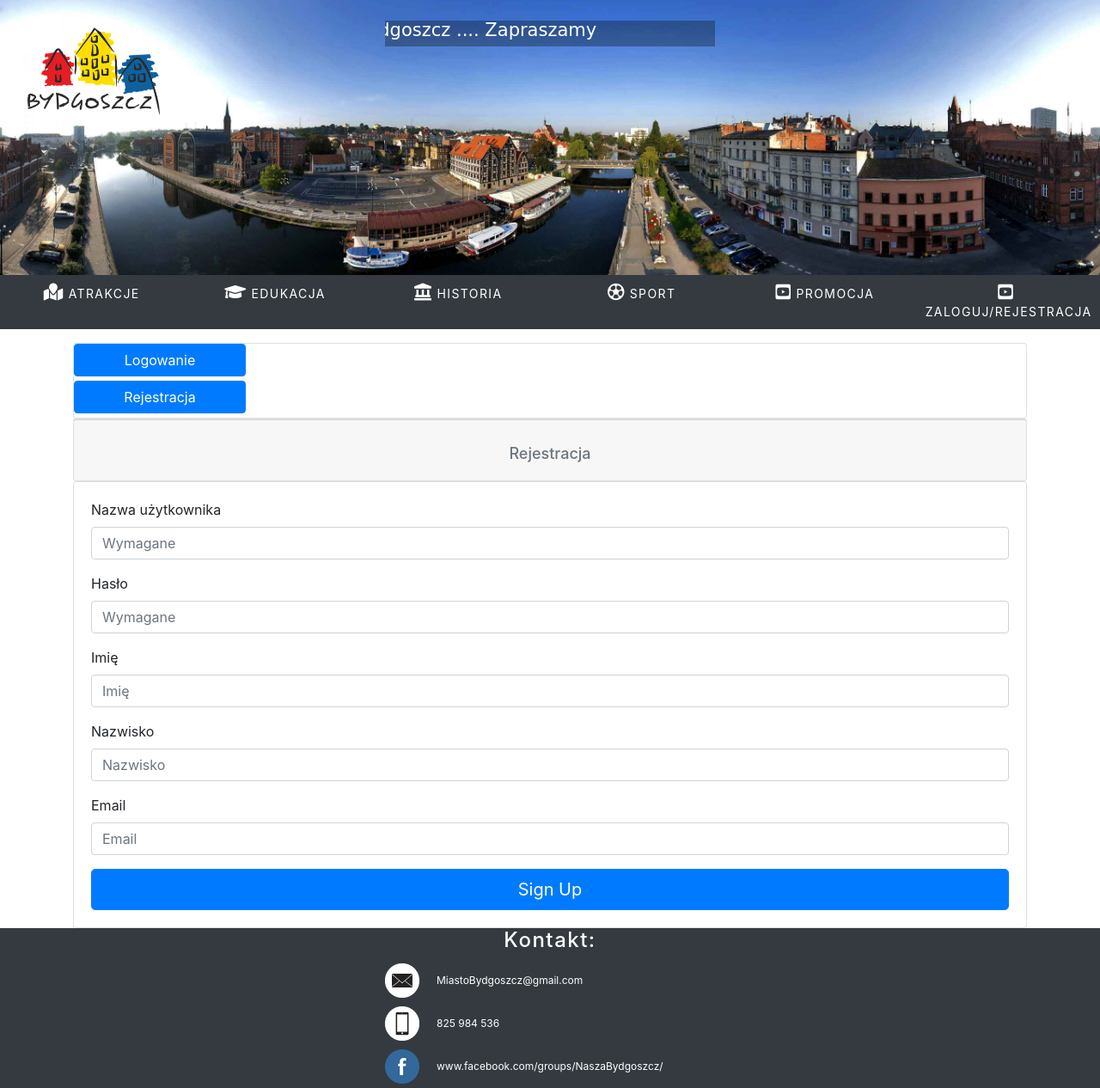
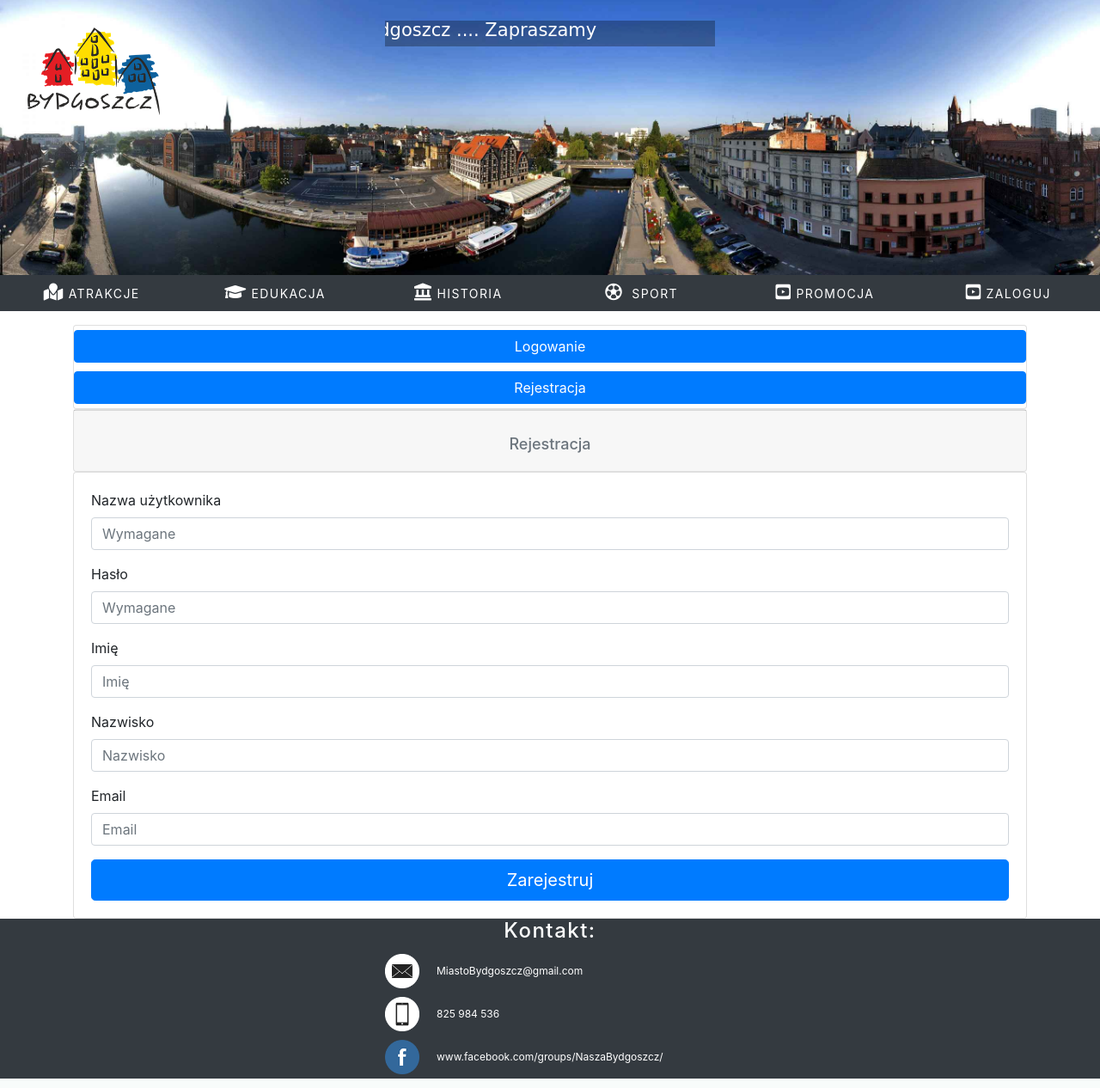
Before and after one commit to robertbudzynski/city_django_app, a Django app: page /users/signup/ in a window 1280 px wide. Shown: the whole page at 86% size. Run offline with Django 3.2, Linux system fonts and the light colour scheme; parts of the project's set-up code (start-up, migrations or seed data) failed here and were passed over; some libraries are stand-ins or nearby versions; some web fonts are replaced.

Commit message:
css modificate

```diff
--- a/static/css/style.css
+++ b/static/css/style.css
@@ -38,7 +38,6 @@ header {
 }
 
 header>* {
-    /*przyklejenie całego headera względem okna przeglądaraki */
     position: absolute;
 }
 
@@ -203,6 +202,9 @@ main .education:hover {
     font-size: 18px;
     transition: 1.5s;
 }
+.button-long{
+    margin: 5px 0 ;
+}
 
 .img_education-article {
     float: left;
@@ -278,7 +280,6 @@ article p {
 main .map {
     text-align: center;
     margin: 0 auto;
-    margin-top: 10px;
     margin-bottom: 60px;
     width: 100%;
     height: 50vh;
@@ -362,7 +363,7 @@ footer .social a {
     }
 
     main h1 {
-        margin: 2vh;
+        margin: 1vh;
     }
 
     #arrow {
@@ -376,7 +377,7 @@ footer .social a {
 
     main .map {
         margin-top: none;
-        height: 70vh;
+        height: 65vh;
 
     }
 
@@ -451,7 +452,7 @@ footer .social a {
 
     main .map {
         margin-top: none;
-        height: 70vh;
+        height: 65vh;
 
     }
 
@@ -509,7 +510,7 @@ footer .social a {
 
     main .map {
         margin-top: none;
-        height: 70vh;
+        height: 50vh;
 
     }
 
@@ -838,6 +839,14 @@ footer .social a {
 }
 
 .button-normal {
-    width: 200px;
+    width: 22vw;
     margin-bottom: 5px;
 }
+
+.article-container{
+    float: left;
+}
+
+.article-container-image{
+    float:left;
+}
--- a/templates/base.html
+++ b/templates/base.html
@@ -37,15 +37,15 @@
         <li><a href="{% url 'main_app:history' %}">
             <i class="fas fa-landmark"></i>Historia<span class="line"></span></a></li>
         <li><a href="{% url 'main_app:sport' %}">
-            <i class="far fa-futbol"></i>Sport<span class="line"></span></a></li>
+            <i class="far fa-futbol"></i> Sport <span class="line"></span></a></li>
         <li><a href="{% url 'main_app:promotion' %}">
             <i class="fab fa-youtube-square"></i>Promocja<span class="line"></span></a></li>
         {% if user.is_authenticated %}
             <li><a href="{% url 'users:user_details' %}">
-            <i class="fab fa-youtube-square"></i>Użytkownik:{{ user.get_username }} Wyloguj<span class="line"></span></a></li>
+            <i class="fas fa-user"></i>{{ user.get_username }}: Wyloguj<span class="line"></span></a></li>
         {% else %}
             <li><a href="{% url 'users:signup' %}">
-                <i class="fab fa-youtube-square"></i>Zaloguj/Rejestracja<span class="line"></span></a></li>
+                <i class="fab fa-youtube-square"></i>Zaloguj<span class="line"></span></a></li>
         {% endif %}
     </ul>
 </nav>
--- a/users/templates/users/login.html
+++ b/users/templates/users/login.html
@@ -5,10 +5,10 @@
 {% block content %}
     <div class="card">
         <a href="{% url 'users:login' %}">
-            <button type="button" class="button-normal btn btn-primary btn-block">Logowanie</button>
+            <button type="button" class="button-long btn btn-primary btn-block">Logowanie</button>
         </a>
         <a href="{% url 'users:signup' %}">
-            <button type="button" class="button-normal btn btn-primary btn-block">Rejestracja</button>
+            <button type="button" class="button-long btn btn-primary btn-block">Rejestracja</button>
         </a>
     </div>
     <div class="card">
@@ -21,7 +21,7 @@
             <form method="POST">
                 {% csrf_token %}
                 {% bootstrap_form form %}
-                <input type="submit" value="Login" class="btn btn-primary btn-lg btn-block">
+                <input type="submit" value="Zaloguj" class="btn btn-primary btn-lg btn-block">
             </form>
         </div>
     </div>
--- a/users/templates/users/signup.html
+++ b/users/templates/users/signup.html
@@ -6,10 +6,10 @@
 {% block content %}
     <div class="card">
         <a href="{% url 'users:login' %}">
-            <button type="button" class="button-normal btn btn-primary btn-block">Logowanie</button>
+            <button type="button" class="button-long btn btn-primary btn-block">Logowanie</button>
         </a>
         <a href="{% url 'users:signup' %}">
-            <button type="button" class="button-normal btn btn-primary btn-block">Rejestracja</button>
+            <button type="button" class="button-long btn btn-primary btn-block">Rejestracja</button>
         </a>
     </div>
     <div class="card">
@@ -22,7 +22,7 @@
             <form action="{% url 'users:signup' %}" method="POST">
                 {% csrf_token %}
                 {% bootstrap_form form %}
-                <input type="submit" value="Sign Up" class="btn btn-primary btn-lg btn-block">
+                <input type="submit" value="Zarejestruj" class="btn btn-primary btn-lg btn-block">
             </form>
         </div>
     </div>
```
Also changed, not shown: places/templates/places/place_list.html (+10 -4 lines), db.sqlite3 (added).
